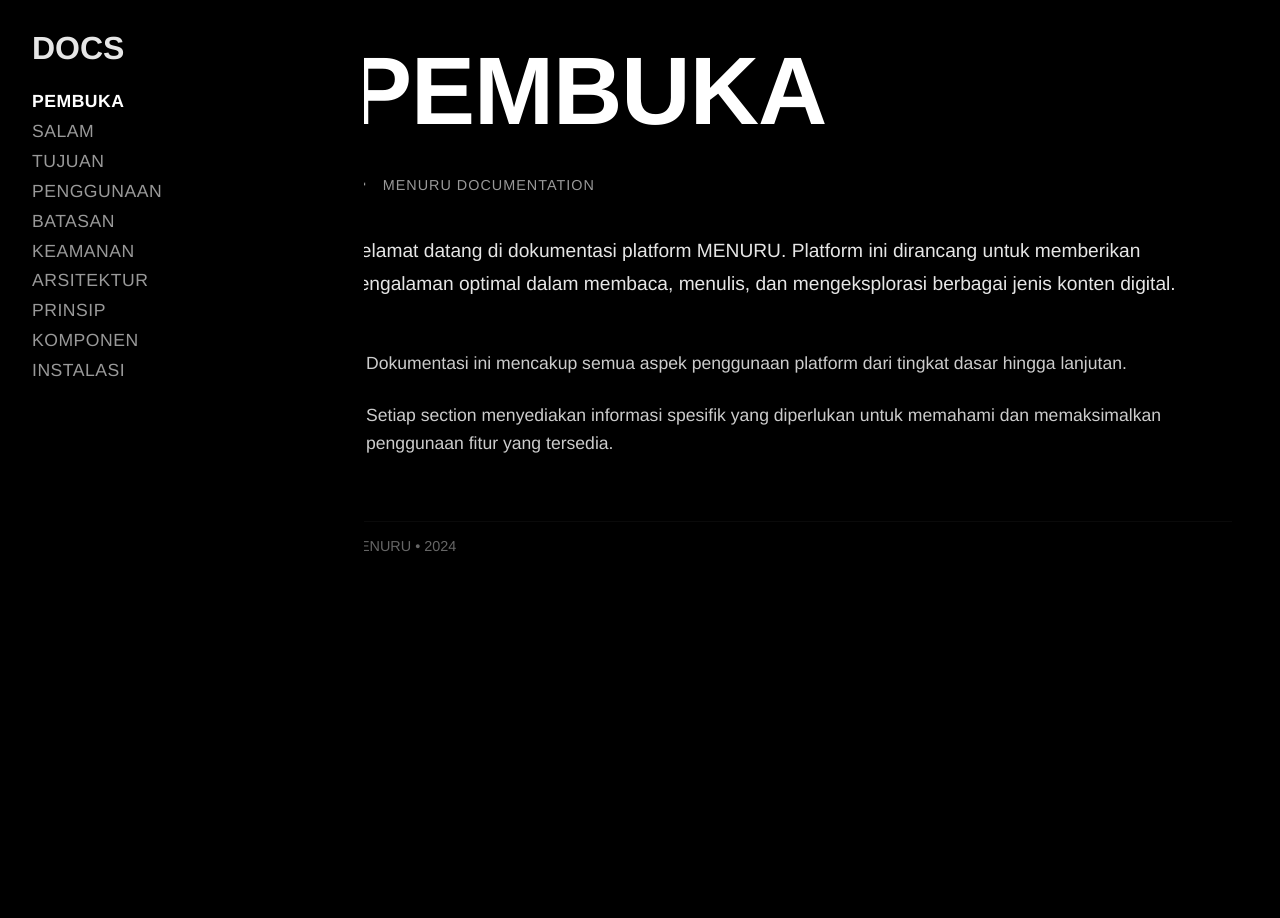
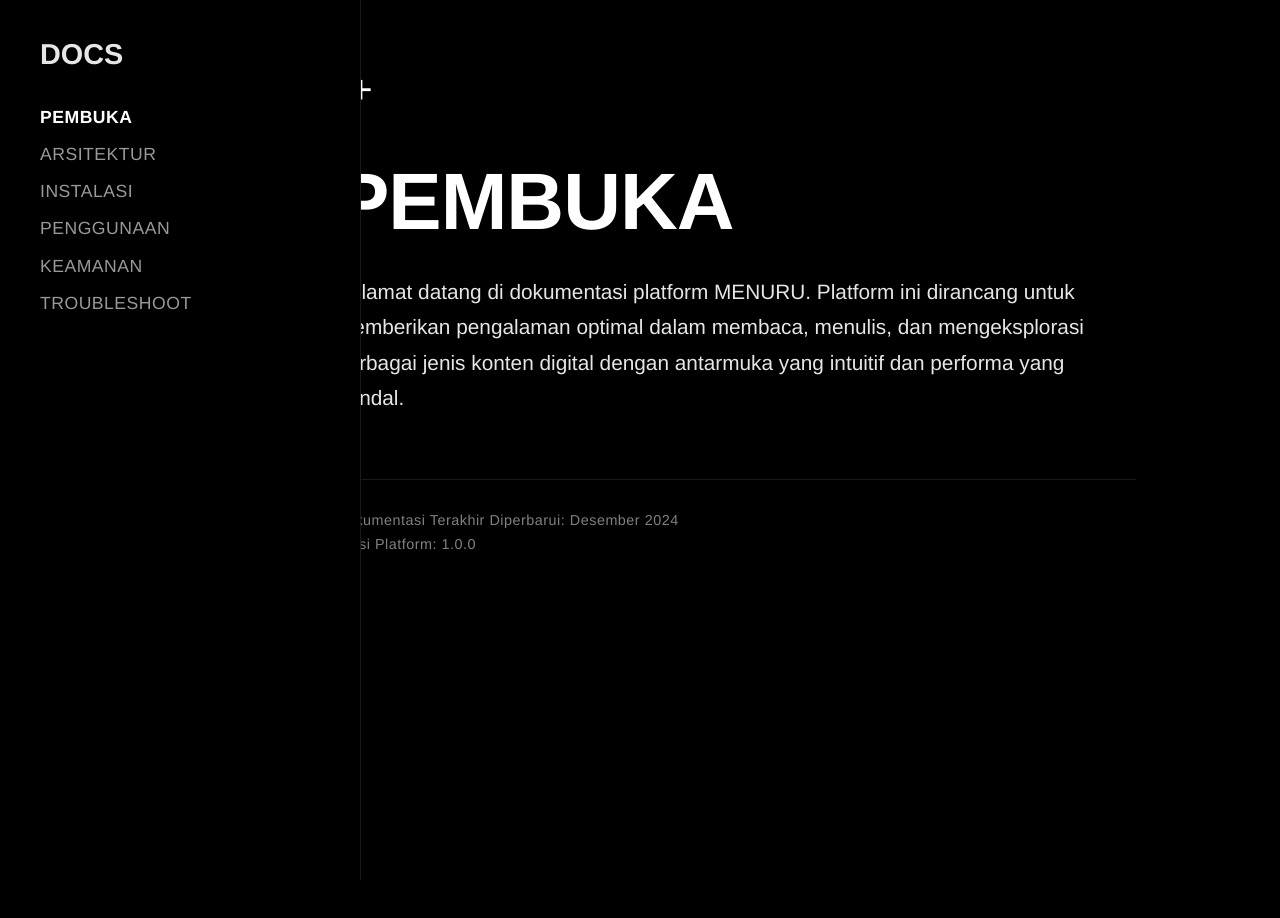
Before and after one commit to vinividivicilala/lolo, a Next.js app in the folder faq/: page /docs in a window 1280 px wide. Shown: the top 918 px of the page. Before the commit the page ends 896 px from the top, so only its background shows below. Built offline with nearby package versions, Linux system fonts and the light colour scheme.

Commit message:
Update page.tsx

```diff
--- a/faq/app/docs/page.tsx
+++ b/faq/app/docs/page.tsx
@@ -7,8 +7,9 @@ import gsap from "gsap";
 export default function DocsPage() {
   const [activeSection, setActiveSection] = useState("pembuka");
   const [isMobile, setIsMobile] = useState(false);
+  const [isPlusOpen, setIsPlusOpen] = useState(false);
   const contentRef = useRef<HTMLDivElement>(null);
-  const navRef = useRef<HTMLDivElement>(null);
+  const plusRef = useRef<HTMLDivElement>(null);
 
   useEffect(() => {
     const checkMobile = () => {
@@ -24,103 +25,74 @@ export default function DocsPage() {
   }, []);
 
   useEffect(() => {
-    // GSAP animation for content entrance
+    // GSAP animation for content
     if (contentRef.current) {
       gsap.fromTo(
         contentRef.current,
-        { opacity: 0, y: 30 },
-        { opacity: 1, y: 0, duration: 0.6, ease: "power3.out" }
+        { opacity: 0, x: -20 },
+        { opacity: 1, x: 0, duration: 0.5, ease: "power2.out" }
       );
     }
-
-    // GSAP animation for plus sign
-    const plusSigns = document.querySelectorAll('.plus-sign');
-    plusSigns.forEach((sign) => {
-      gsap.to(sign, {
-        rotation: 360,
-        duration: 2,
-        repeat: -1,
-        ease: "none"
-      });
-    });
-
   }, [activeSection]);
 
-  // Data navigasi - TANPA ANGKA, JARAK SANGAT DEKAT
+  // Handle plus sign click
+  const handlePlusClick = () => {
+    setIsPlusOpen(!isPlusOpen);
+
+    if (plusRef.current) {
+      if (!isPlusOpen) {
+        // Rotate to X
+        gsap.to(plusRef.current, {
+          rotation: 45,
+          duration: 0.3,
+          ease: "power2.out"
+        });
+      } else {
+        // Rotate back to +
+        gsap.to(plusRef.current, {
+          rotation: 0,
+          duration: 0.3,
+          ease: "power2.out"
+        });
+      }
+    }
+  };
+
+  // Data navigasi
   const navItems = [
     { id: "pembuka", title: "PEMBUKA" },
-    { id: "salam", title: "SALAM" },
-    { id: "tujuan", title: "TUJUAN" },
+    { id: "arsitektur", title: "ARSITEKTUR" },
+    { id: "instalasi", title: "INSTALASI" },
     { id: "penggunaan", title: "PENGGUNAAN" },
-    { id: "batasan", title: "BATASAN" },
     { id: "keamanan", title: "KEAMANAN" },
-    { id: "arsitektur", title: "ARSITEKTUR" },
-    { id: "prinsip", title: "PRINSIP" },
-    { id: "komponen", title: "KOMPONEN" },
-    { id: "instalasi", title: "INSTALASI" }
+    { id: "troubleshoot", title: "TROUBLESHOOT" }
   ];
 
-  // Data konten dengan 2 sub isi
+  // Data konten
   const contentData = {
     pembuka: {
       title: "PEMBUKA",
-      content: "Selamat datang di dokumentasi platform MENURU. Platform ini dirancang untuk memberikan pengalaman optimal dalam membaca, menulis, dan mengeksplorasi berbagai jenis konten digital.",
-      sub1: "Dokumentasi ini mencakup semua aspek penggunaan platform dari tingkat dasar hingga lanjutan.",
-      sub2: "Setiap section menyediakan informasi spesifik yang diperlukan untuk memahami dan memaksimalkan penggunaan fitur yang tersedia."
+      description: "Selamat datang di dokumentasi platform MENURU. Platform ini dirancang untuk memberikan pengalaman optimal dalam membaca, menulis, dan mengeksplorasi berbagai jenis konten digital dengan antarmuka yang intuitif dan performa yang handal."
     },
-    salam: {
-      title: "SALAM",
-      content: "Kami mengucapkan terima kasih telah memilih MENURU sebagai platform digital Anda. Komitmen kami adalah memberikan pengalaman terbaik dengan antarmuka yang intuitif dan fitur yang powerful.",
-      sub1: "Platform terus dikembangkan dengan memperhatikan feedback dari pengguna.",
-      sub2: "Update rutin dilakukan untuk meningkatkan performa dan menambahkan fitur baru."
+    arsitektur: {
+      title: "ARSITEKTUR",
+      description: "Platform MENURU dibangun dengan arsitektur modern yang scalable dan reliable. Menggunakan teknologi terbaru untuk memastikan performa optimal dan keamanan data pengguna dalam berbagai skenario penggunaan."
     },
-    tujuan: {
-      title: "TUJUAN",
-      content: "Platform memiliki tujuan utama untuk menciptakan lingkungan digital yang aman, efisien, dan menyenangkan bagi semua pengguna dari berbagai latar belakang.",
-      sub1: "Menyediakan akses yang mudah ke berbagai jenis konten digital.",
-      sub2: "Memberikan alat yang powerful untuk membuat dan mengelola konten."
+    instalasi: {
+      title: "INSTALASI",
+      description: "Proses instalasi platform dirancang sederhana dan cepat. Panduan lengkap tersedia untuk berbagai lingkungan deployment dengan opsi konfigurasi yang fleksibel sesuai kebutuhan pengguna."
     },
     penggunaan: {
       title: "PENGGUNAAN",
-      content: "Platform dapat digunakan untuk berbagai keperluan mulai dari konsumsi konten hingga produksi konten dengan alat-alat yang tersedia.",
-      sub1: "Antarmuka yang sederhana memudahkan navigasi dan penggunaan.",
-      sub2: "Dokumentasi lengkap tersedia untuk setiap fitur yang ada."
-    },
-    batasan: {
-      title: "BATASAN",
-      content: "Seperti platform lainnya, terdapat batasan teknis tertentu yang perlu dipahami untuk penggunaan yang optimal.",
-      sub1: "Batasan kapasitas penyimpanan berdasarkan paket yang dipilih.",
-      sub2: "Batasan jumlah pengguna dan fitur yang tersedia."
+      description: "Platform menyediakan berbagai fitur untuk kebutuhan digital sehari-hari. Antarmuka yang intuitif memudahkan navigasi dan penggunaan tanpa memerlukan pelatihan khusus."
     },
     keamanan: {
       title: "KEAMANAN",
-      content: "Keamanan data dan privasi pengguna adalah prioritas utama dalam pengembangan platform ini.",
-      sub1: "Semua data dienkripsi menggunakan protokol keamanan terbaru.",
-      sub2: "Sistem monitoring aktif untuk mendeteksi dan mencegah ancaman keamanan."
+      description: "Keamanan data dan privasi pengguna adalah prioritas utama. Platform menerapkan enkripsi end-to-end dan protokol keamanan terkini untuk melindungi semua informasi yang disimpan."
     },
-    arsitektur: {
-      title: "ARSITEKTUR",
-      content: "Platform dibangun dengan arsitektur modern yang scalable dan reliable untuk menangani berbagai beban kerja.",
-      sub1: "Menggunakan teknologi terbaru untuk performa optimal.",
-      sub2: "Struktur yang modular memudahkan pengembangan dan pemeliharaan."
-    },
-    prinsip: {
-      title: "PRINSIP",
-      content: "Platform mengikuti prinsip-prinsip desain yang berfokus pada pengalaman pengguna dan aksesibilitas.",
-      sub1: "Desain minimalis untuk mengurangi kebingungan pengguna.",
-      sub2: "Aksesibilitas untuk semua kalangan dengan berbagai kemampuan."
-    },
-    komponen: {
-      title: "KOMPONEN",
-      content: "Terdapat beberapa komponen utama yang bekerja sama untuk memberikan pengalaman yang seamless.",
-      sub1: "Sistem autentikasi dan manajemen pengguna.",
-      sub2: "Sistem manajemen konten dan alat kolaborasi."
-    },
-    instalasi: {
-      title: "INSTALASI",
-      content: "Proses instalasi didesain untuk sederhana dan cepat tanpa memerlukan keahlian teknis khusus.",
-      sub1: "Dukungan untuk berbagai lingkungan dan sistem operasi.",
-      sub2: "Dokumentasi instalasi lengkap dengan troubleshooting."
+    troubleshoot: {
+      title: "TROUBLESHOOT",
+      description: "Dokumentasi ini menyediakan solusi untuk masalah umum yang mungkin dihadapi pengguna. Setiap solusi dijelaskan dengan langkah-langkah yang jelas dan mudah diikuti."
     }
   };
 
@@ -133,25 +105,26 @@ export default function DocsPage() {
       width: '100%',
       display: 'flex',
       fontFamily: 'Helvetica, Arial, sans-serif',
-      color: 'white'
+      color: 'white',
+      cursor: 'default'
     }}>
 
-      {/* Left Navigation - JARAK SANGAT DEKAT, TANPA ANGKA */}
-      <div ref={navRef} style={{
-        width: isMobile ? '120px' : '300px',
-        padding: isMobile ? '1rem' : '2rem',
+      {/* Left Navigation */}
+      <div style={{
+        width: isMobile ? '120px' : '280px',
+        padding: isMobile ? '1rem' : '2.5rem',
         position: 'fixed',
         left: 0,
         top: 0,
         height: '100vh',
-        overflowY: 'auto',
         backgroundColor: 'black',
-        zIndex: 10
+        zIndex: 10,
+        borderRight: '1px solid rgba(255,255,255,0.1)'
       }}>
         <div style={{
-          fontSize: isMobile ? '1.5rem' : '2rem',
+          fontSize: isMobile ? '1.3rem' : '1.8rem',
           fontWeight: '800',
-          marginBottom: isMobile ? '1rem' : '1.5rem',
+          marginBottom: isMobile ? '1rem' : '2rem',
           lineHeight: 1,
           opacity: 0.9
         }}>
@@ -161,17 +134,17 @@ export default function DocsPage() {
         <div style={{
           display: 'flex',
           flexDirection: 'column',
-          gap: isMobile ? '0.1rem' : '0.15rem' // JARAK SANGAT DEKAT
+          gap: isMobile ? '0.1rem' : '0.2rem'
         }}>
           {navItems.map((item) => (
             <div
               key={item.id}
               onClick={() => setActiveSection(item.id)}
               style={{
-                fontSize: isMobile ? '0.8rem' : '1.1rem',
+                fontSize: isMobile ? '0.85rem' : '1.1rem',
                 fontWeight: activeSection === item.id ? '700' : '400',
                 cursor: 'pointer',
-                padding: isMobile ? '0.15rem 0' : '0.2rem 0',
+                padding: isMobile ? '0.25rem 0' : '0.4rem 0',
                 opacity: activeSection === item.id ? 1 : 0.6,
                 transition: 'all 0.2s ease',
                 letterSpacing: '0.5px',
@@ -196,98 +169,134 @@ export default function DocsPage() {
 
       {/* Main Content */}
       <div style={{
-        marginLeft: isMobile ? '120px' : '300px',
+        marginLeft: isMobile ? '120px' : '280px',
         flex: 1,
-        padding: isMobile ? '1.5rem' : '3rem',
+        padding: isMobile ? '2rem 1.5rem' : '4rem 3.5rem',
         minHeight: '100vh'
       }}>
         <div ref={contentRef}>
+
+          {/* Plus Sign Section */}
+          <div style={{
+            marginBottom: '3rem',
+            display: 'flex',
+            alignItems: 'center',
+            gap: '1.5rem'
+          }}>
+            <div
+              ref={plusRef}
+              onClick={handlePlusClick}
+              style={{
+                fontSize: '2.5rem',
+                cursor: 'pointer',
+                width: '50px',
+                height: '50px',
+                display: 'flex',
+                alignItems: 'center',
+                justifyContent: 'center',
+                transition: 'all 0.3s ease'
+              }}
+              onMouseEnter={(e) => {
+                e.currentTarget.style.opacity = '0.8';
+              }}
+              onMouseLeave={(e) => {
+                e.currentTarget.style.opacity = '1';
+              }}
+            >
+              +
+            </div>
+
+            {/* Sub Judul yang muncul ketika plus diklik */}
+            {isPlusOpen && (
+              <motion.div
+                initial={{ opacity: 0, x: -10 }}
+                animate={{ opacity: 1, x: 0 }}
+                transition={{ duration: 0.3 }}
+                style={{
+                  display: 'flex',
+                  gap: '2rem'
+                }}
+              >
+                <div
+                  style={{
+                    fontSize: '1rem',
+                    cursor: 'pointer',
+                    opacity: 0.8,
+                    transition: 'all 0.2s ease'
+                  }}
+                  onMouseEnter={(e) => {
+                    e.currentTarget.style.opacity = '1';
+                  }}
+                  onMouseLeave={(e) => {
+                    e.currentTarget.style.opacity = '0.8';
+                  }}
+                >
+                  SALAM
+                </div>
+                <div
+                  style={{
+                    fontSize: '1rem',
+                    cursor: 'pointer',
+                    opacity: 0.8,
+                    transition: 'all 0.2s ease'
+                  }}
+                  onMouseEnter={(e) => {
+                    e.currentTarget.style.opacity = '1';
+                  }}
+                  onMouseLeave={(e) => {
+                    e.currentTarget.style.opacity = '0.8';
+                  }}
+                >
+                  TUTUP
+                </div>
+              </motion.div>
+            )}
+          </div>
+
           {/* Judul Besar */}
           <div style={{
-            fontSize: isMobile ? '4rem' : '6rem',
+            fontSize: isMobile ? '3.5rem' : '5rem',
             fontWeight: '900',
-            lineHeight: 0.9,
+            lineHeight: 1,
             marginBottom: isMobile ? '1.5rem' : '2rem',
             letterSpacing: '-1px'
           }}>
             {contentData[activeSection as keyof typeof contentData]?.title}
           </div>
 
-          {/* Plus Sign Animation */}
+          {/* Deskripsi - Kelihatan Jelas */}
           <div style={{
-            marginBottom: '2rem',
-            display: 'flex',
-            alignItems: 'center',
-            gap: '1rem'
+            fontSize: isMobile ? '1rem' : '1.3rem',
+            lineHeight: 1.7,
+            maxWidth: '800px',
+            opacity: 0.9,
+            marginBottom: '3rem'
           }}>
-            <div
-              className="plus-sign"
-              style={{
-                fontSize: '2rem',
-                opacity: 0.8,
-                display: 'inline-block'
-              }}
-            >
-              +
+            {contentData[activeSection as keyof typeof contentData]?.description}
+          </div>
+
+          {/* Additional Content */}
+          <div style={{
+            marginTop: '4rem',
+            paddingTop: '2rem',
+            borderTop: '1px solid rgba(255,255,255,0.1)',
+            maxWidth: '800px'
+          }}>
+            <div style={{
+              fontSize: '0.9rem',
+              opacity: 0.5,
+              letterSpacing: '0.5px'
+            }}>
+              Dokumentasi Terakhir Diperbarui: Desember 2024
             </div>
             <div style={{
               fontSize: '0.9rem',
-              opacity: 0.6,
-              letterSpacing: '1px'
+              opacity: 0.5,
+              marginTop: '0.5rem',
+              letterSpacing: '0.5px'
             }}>
-              MENURU DOCUMENTATION
+              Versi Platform: 1.0.0
             </div>
-          </div>
-
-          {/* Konten Utama */}
-          <div style={{
-            fontSize: isMobile ? '1rem' : '1.2rem',
-            lineHeight: 1.7,
-            maxWidth: '900px',
-            marginBottom: '3rem',
-            opacity: 0.9
-          }}>
-            {contentData[activeSection as keyof typeof contentData]?.content}
-          </div>
-
-          {/* 2 Sub Isi */}
-          <div style={{
-            display: 'flex',
-            flexDirection: 'column',
-            gap: '1.5rem',
-            maxWidth: '900px',
-            marginTop: '2rem'
-          }}>
-            <div style={{
-              fontSize: isMobile ? '0.95rem' : '1.1rem',
-              lineHeight: 1.6,
-              opacity: 0.8,
-              paddingLeft: '1rem',
-              borderLeft: '2px solid rgba(255,255,255,0.3)'
-            }}>
-              {contentData[activeSection as keyof typeof contentData]?.sub1}
-            </div>
-
-            <div style={{
-              fontSize: isMobile ? '0.95rem' : '1.1rem',
-              lineHeight: 1.6,
-              opacity: 0.8,
-              paddingLeft: '1rem',
-              borderLeft: '2px solid rgba(255,255,255,0.3)'
-            }}>
-              {contentData[activeSection as keyof typeof contentData]?.sub2}
-            </div>
-          </div>
-
-          {/* Footer Minimal */}
-          <div style={{
-            fontSize: isMobile ? '0.8rem' : '0.9rem',
-            opacity: 0.4,
-            marginTop: '4rem',
-            paddingTop: '1rem',
-            borderTop: '1px solid rgba(255,255,255,0.1)'
-          }}>
-            MENURU • 2024
           </div>
         </div>
       </div>
```
